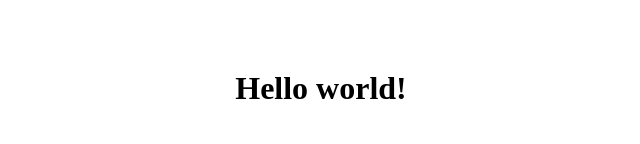
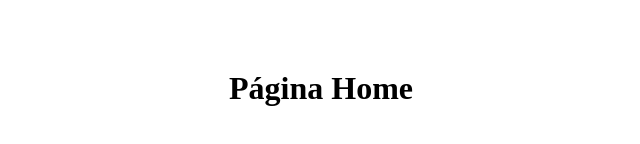
Before and after one commit to iuuleoo/react-router, a React (Vite) app: page / in a window 1280 px wide. Shown: the part 312-456 px from the top of the page, without its empty margins (319-959 px from the left). Built offline with nearby package versions, Linux system fonts and the light colour scheme.

Commit message:
Criando a Primeira Rota

```diff
--- a/package.json
+++ b/package.json
@@ -11,7 +11,8 @@
   },
   "dependencies": {
     "react": "^19.2.0",
-    "react-dom": "^19.2.0"
+    "react-dom": "^19.2.0",
+    "react-router": "^7.0.2"
   },
   "devDependencies": {
     "@eslint/js": "^9.39.1",
--- a/src/App.tsx
+++ /dev/null
@@ -1,3 +0,0 @@
-export default function App() {
-  return <h1>Hello world!</h1>;
-}
--- a/src/main.tsx
+++ b/src/main.tsx
@@ -1,12 +1,15 @@
 import { StrictMode } from 'react'
 import { createRoot } from 'react-dom/client'
+import { BrowserRouter } from "react-router"
 
 import './main.css'
 
-import App from './App.tsx'
+import { AppRoutes } from './routes/AppRoutes'
 
 createRoot(document.getElementById('root')!).render(
   <StrictMode>
-    <App />
+    <BrowserRouter>
+    <AppRoutes />
+    </BrowserRouter>
   </StrictMode>,
 )
--- /dev/null
+++ b/src/pages/Home.tsx
@@ -0,0 +1,8 @@
+export function Home(){
+    return (
+        <div>
+            <h1>Página Home</h1>
+        </div>
+
+    )
+}
--- /dev/null
+++ b/src/routes/AppRoutes.tsx
@@ -0,0 +1,11 @@
+import { Routes, Route } from "react-router"
+
+import { Home } from "../pages/Home"
+
+export function AppRoutes() {
+    return (
+        <Routes>
+            <Route path="/" index element={<Home />} />
+        </Routes>
+    )
+}
```
Also changed, not shown: 1 other file (tests, documents, lock files or other folders).
